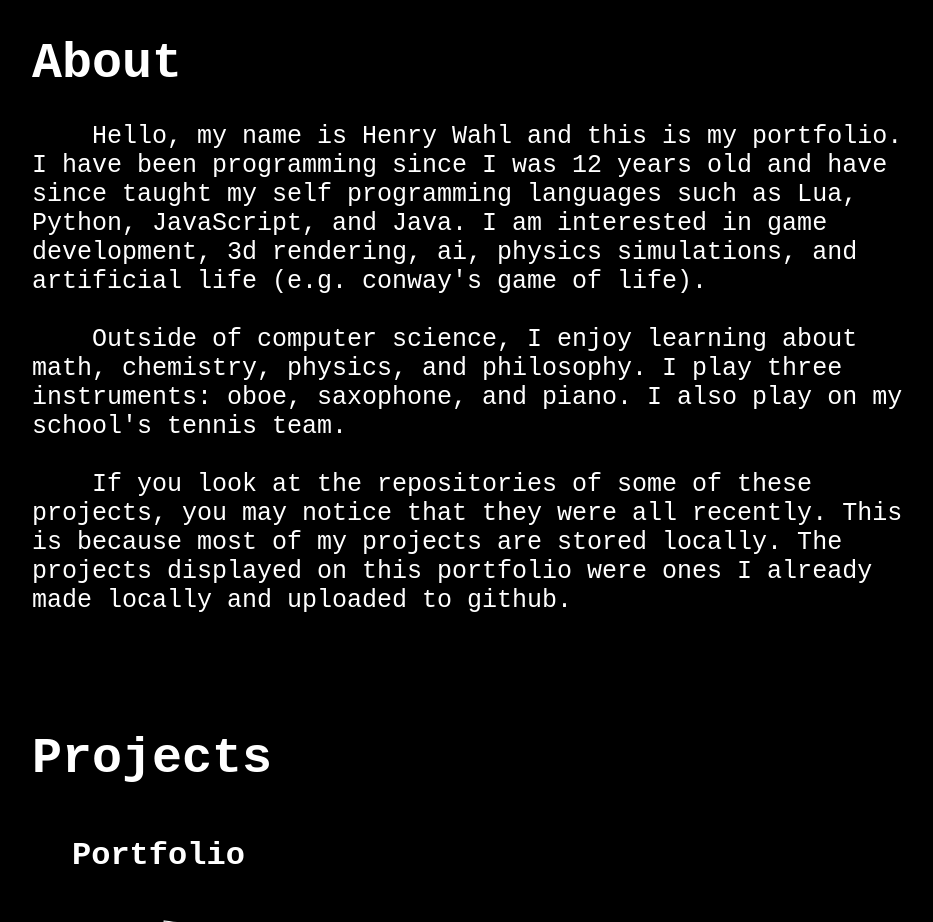
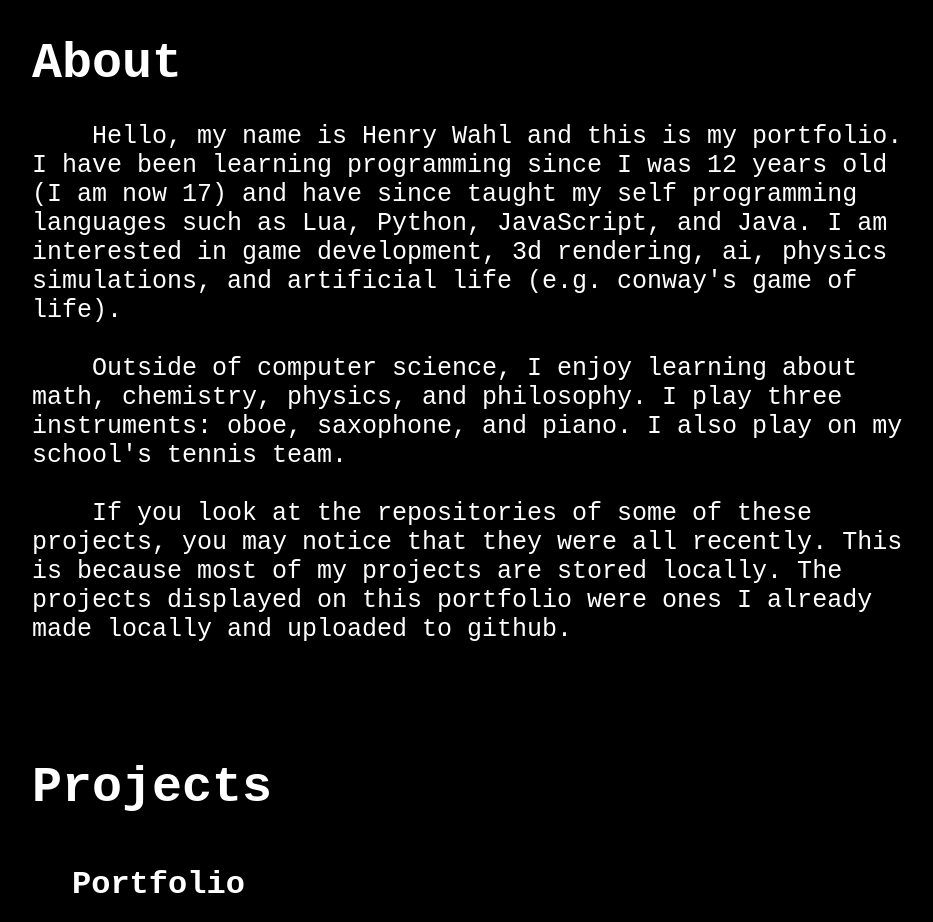
Before and after one commit to undefined527/Portfolio, a plain HTML site: page index.html in a window 1280 px wide. Shown: the part 780-1702 px from the top of the page, without its empty margins (160-1093 px from the left). Drawn offline with Linux system fonts and the light colour scheme.

Commit message:
Update index.html

```diff
--- a/index.html
+++ b/index.html
@@ -41,8 +41,8 @@
         <div class="align-left">
             <p>
                 &nbsp;&nbsp;&nbsp;&nbsp;Hello, my name is Henry Wahl and this is my portfolio.
-                I have been programming since I was 12 years old and have since taught my self programming
-                languages such as Lua, Python, JavaScript, and Java. I am interested in game development,
+                I have been learning programming since I was 12 years old (I am now 17) and have since taught my self
+                programming languages such as Lua, Python, JavaScript, and Java. I am interested in game development,
                 3d rendering, ai, physics simulations, and artificial life (e.g. conway's game of life). <br><br>
                 &nbsp;&nbsp;&nbsp;&nbsp;Outside of computer science, I enjoy learning about math, chemistry, physics,
                 and philosophy. I play three instruments: oboe, saxophone, and piano. I also play on my school's
```
